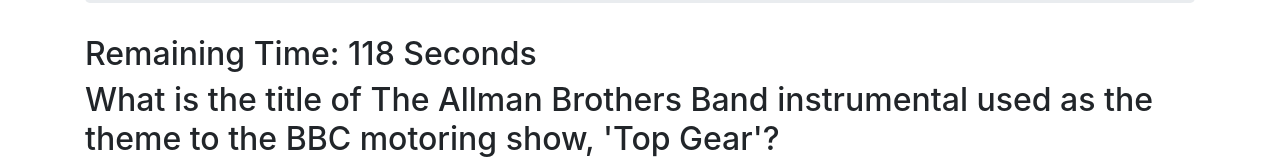
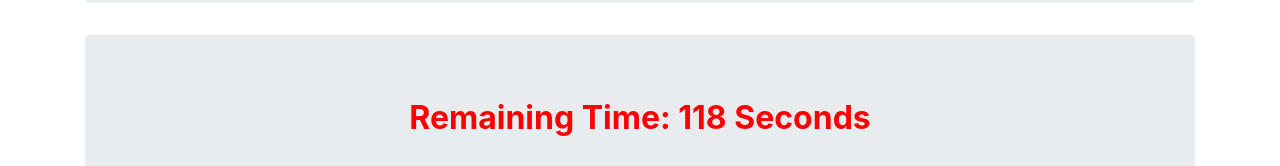
Before and after one commit to mjblee20/TriviaGame, a plain HTML site: page index.html in a window 1280 px wide. Both pictures are taken after a click on the button "Click to start game". Shown: the part 181-347 px from the top of the page. Drawn offline with nearby package versions, Linux system fonts and the light colour scheme.

Commit message:
added some styling to the webpage

```diff
--- a/assets/css/style.css
+++ b/assets/css/style.css
@@ -1,3 +1,9 @@
 input {
     margin: 10px;
 }
+
+#timeRemain {
+    text-align: center;
+    font-weight: bold;
+    color: red;
+}
--- a/assets/javascript/app.js
+++ b/assets/javascript/app.js
@@ -63,13 +63,13 @@ function gameStart() {
     timer = setInterval(counter, 1000);
     // remove all content inside main. Just the start button as of now
     $("#start").hide();
-    $("#main").prepend("<h2 id='timeRemain'>Remaining Time: <span id='counter'>120 Seconds</span>");
+    $("#main").prepend("<h2 id='timeRemain'>Remaining Time: <span id='counter'>120 Seconds</span></h2><br>");
     for (let i = 0; i < questionSet.length; i++) {
-        $("#main").append("<h2>" + questionSet[i].question +
+        $("#main").append("<h2>Q" + (i+1) + ": " + questionSet[i].question +
         "</h2>");
         for (let j = 0; j < questionSet[i].answer.length; j++) {
             let inputName = "question"+i;
-            $("#main").append("<input type='radio' name='" + inputName + "' value='" +questionSet[i].answer[j]+"'>" + questionSet[i].answer[j]);
+            $("#main").append("<input type='radio' name='" + inputName + "' value='" +questionSet[i].answer[j]+"'>" + questionSet[i].answer[j] +"<br>");
         }
     }
 
--- a/index.html
+++ b/index.html
@@ -18,7 +18,7 @@
             <h1>Trivia Game!</h1>
         </div>
 
-        <div class="row">
+        <div class="jumbotron">
             <div class="col" id="main">
                 <button id="start">Click to start game</button>
             </div>
```
